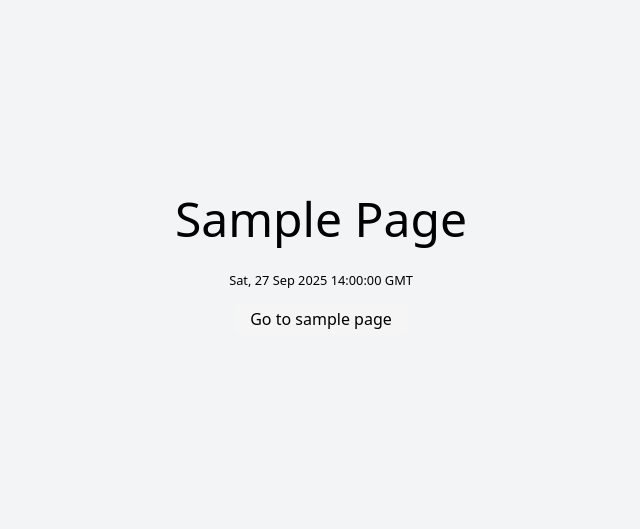
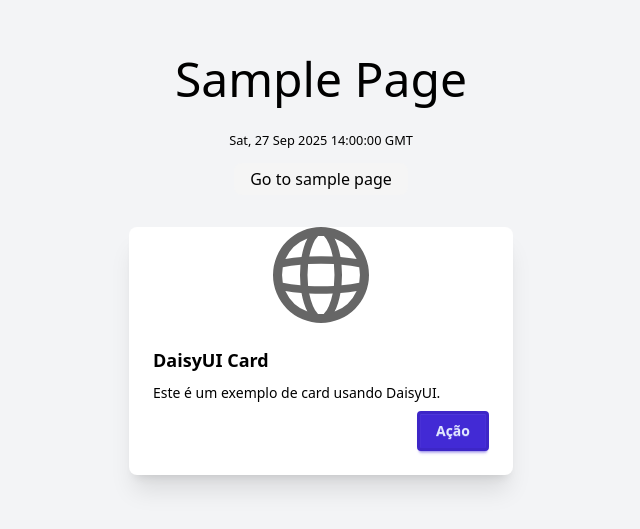
Before and after one commit to CleytonSM/connectAI-frontend, a Next.js app: page / in a window 1280 px wide. Shown: the part 135-664 px from the top of the page, without its empty margins (319-959 px from the left). Built offline with nearby package versions, Linux system fonts and the light colour scheme.

Commit message:
chore: add daisyUI

```diff
--- a/package.json
+++ b/package.json
@@ -13,6 +13,7 @@
     "@automapper/classes": "^8.8.1",
     "@automapper/core": "^8.8.1",
     "clsx": "^2.1.1",
+    "daisyui": "^5.1.24",
     "env-cmd": "^11.0.0",
     "next": "15.5.4",
     "react": "19.1.0",
--- a/src/app/globals.css
+++ b/src/app/globals.css
@@ -1,5 +1,6 @@
 @import "tailwindcss";
 @import "tw-animate-css";
+@plugin "daisyui";
 
 @custom-variant dark (&:is(.dark *));
 
--- a/src/app/page.tsx
+++ b/src/app/page.tsx
@@ -1,4 +1,5 @@
 import Link from "next/link";
+import Image from "next/image";
 
 export default async function Home() {
   return (
@@ -14,6 +15,20 @@ export default async function Home() {
         >
          Go to sample page
         </Link>
+        {/* Card DaisyUI */}
+        <div className="card w-96 bg-base-100 shadow-xl mt-8">
+          <figure>
+            {/* Usando Next.js Image para evitar erro */}
+            <Image src="/globe.svg" alt="Globe" width={96} height={96} className="w-24 h-24" />
+          </figure>
+          <div className="card-body">
+            <h2 className="card-title">DaisyUI Card</h2>
+            <p>Este é um exemplo de card usando DaisyUI.</p>
+            <div className="card-actions justify-end">
+              <button className="btn btn-primary" type="button">Ação</button>
+            </div>
+          </div>
+        </div>
       </div>
     </main>
   );
```
Also changed, not shown: 1 other file (tests, documents, lock files or other folders).
